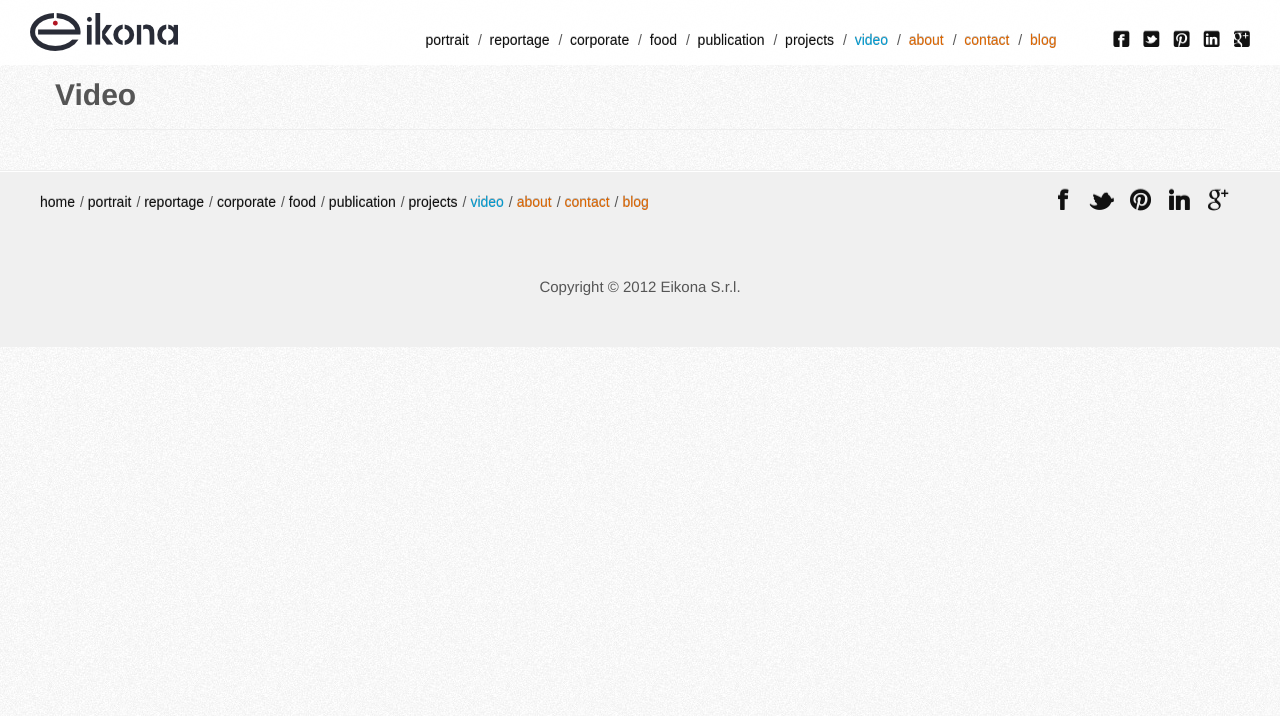
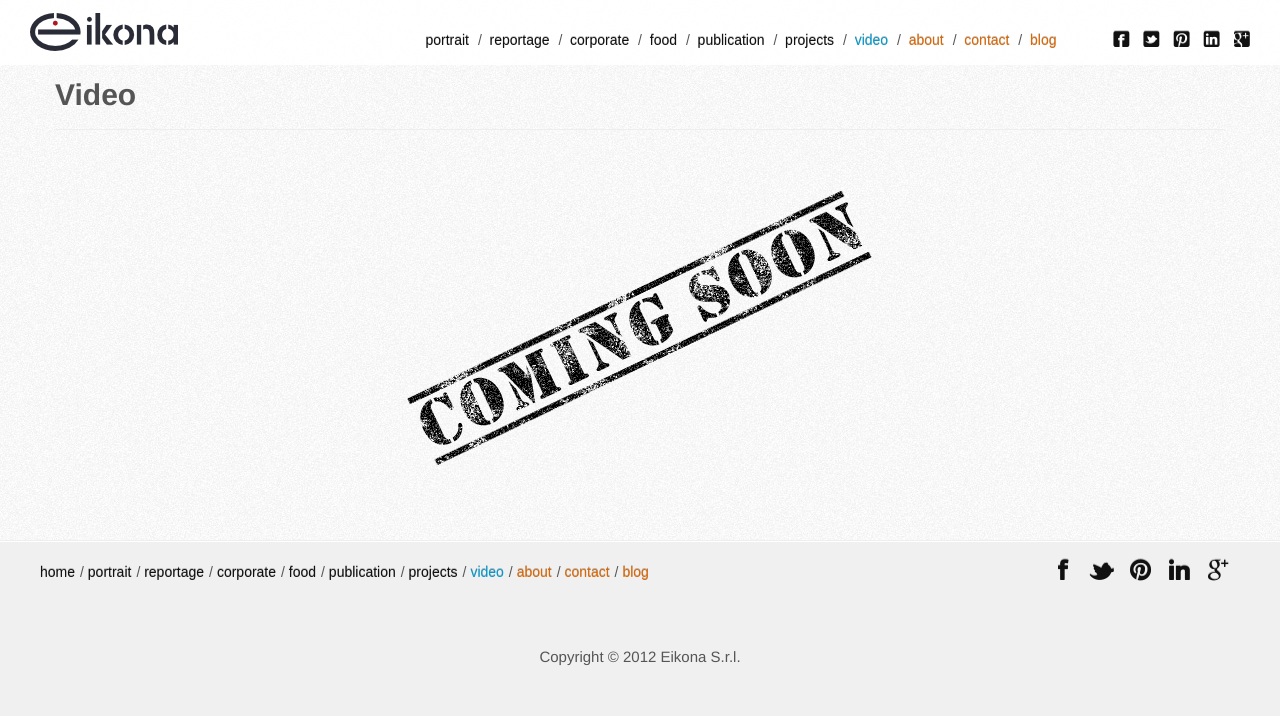
Before and after one commit to axyz/www.eikonabox.it, a PHP site: page /page/video.php in a window 1280 px wide. Shown: the top 716 px of the page. Run offline with PHP 8.4, Linux system fonts and the light colour scheme; some libraries are stand-ins or nearby versions; some web fonts are replaced.

Commit message:
video coming soon

```diff
--- a/page/video.php
+++ b/page/video.php
@@ -6,7 +6,7 @@
 		<div class="page-header">
     	<h1>Video</h1>
     </div>
-
+    <div style="text-align:center;margin-top: -100px;"><img src="<?php echo $basedir;?>img/comingsoon.png" /></div>
   </div>
 </div>
 
```
Also changed, not shown: img/comingsoon.png (added).
